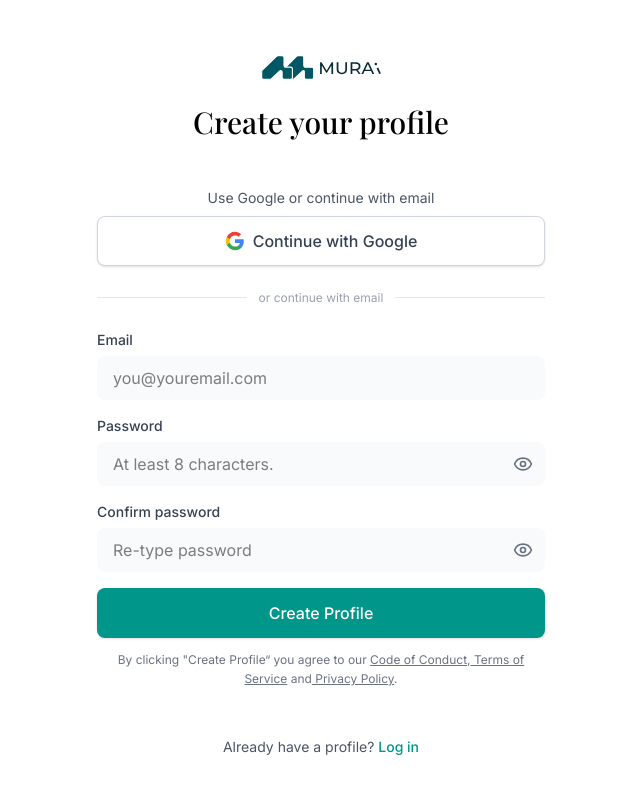
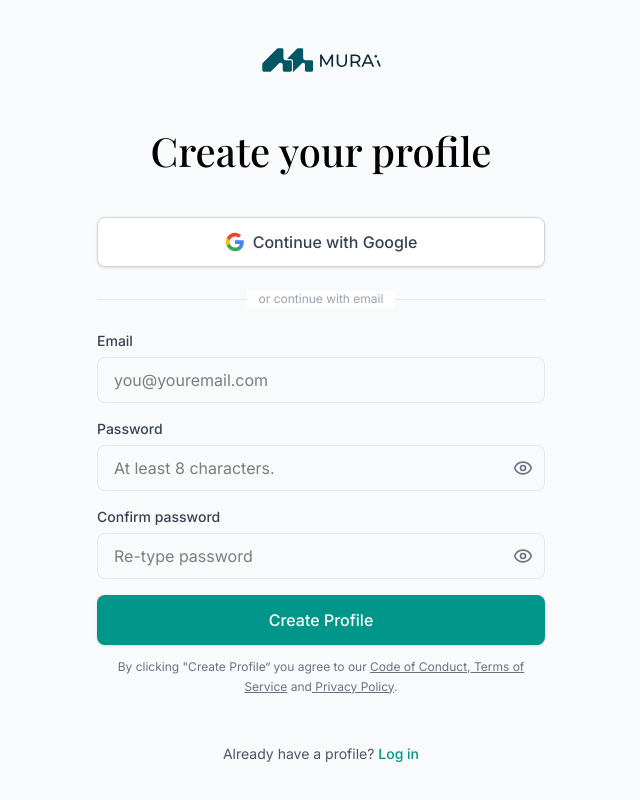
Before and after one commit to yno0/murai-final-ver, a React (Vite) app: page /signup in a window 1280 px wide. Shown: the whole page, without its empty margins (319-959 px from the left). Built offline with nearby package versions, Linux system fonts and the light colour scheme.

Commit message:
fix ui for signup

```diff
--- a/src/client/pages/Signup.jsx
+++ b/src/client/pages/Signup.jsx
@@ -17,20 +17,19 @@
   };
 
     return (
-    <div className="min-h-screen w-full bg-white flex flex-col items-center justify-center px-4 font-['Inter']">
+    <div className="min-h-screen w-full bg-gray-50 flex flex-col items-center justify-center px-4 font-['Inter']">
 
       {/* Top logo and heading outside the card */}
-      <div className="w-full max-w-lg text-center mb-4">
+      <div className="w-full max-w-lg text-center ">
         <div className="mb-3 flex justify-center">
           <img src={Logo} alt="Logo" className="w-30 h-12 object-contain" />
         </div>
-        <h1 className="text-2xl md:text-3xl font-medium text-black-900 font-['Playfair_Display']">Create your profile</h1>
+        <h1 className="text-2xl md:text-[40px] mt-10 font-medium text-black-900 font-['Playfair_Display']">Create your profile</h1>
       </div>
 
-      <div className="w-full max-w-lg bg-white rounded-2xl p-6 md:p-8">
+      <div className="w-full max-w-lg  rounded-2xl p-6 md:p-8">
 
         <div className="mb-2 text-center">
-          <p className="text-gray-600 text-sm">Use Google or continue with email</p>
         </div>
 
             <button
@@ -66,7 +65,7 @@
                   id="email"
                   value={formData.email}
                   onChange={(e) => setFormData({ ...formData, email: e.target.value })}
-                  className="w-full px-4 py-2.5 rounded-lg bg-gray-50 focus:outline-none focus:ring-2 focus:ring-teal-600 focus:border-teal-600 transition-all duration-200"
+                  className="w-full px-4 py-2.5 rounded-lg bg-gray-50 border border-gray-200 focus:outline-none focus:ring-2 focus:ring-teal-600 focus:border-teal-600 transition-all duration-200"
                   placeholder="you@youremail.com"
                   required
                 />
@@ -82,7 +81,7 @@
                     id="password"
                     value={formData.password}
                     onChange={(e) => setFormData({ ...formData, password: e.target.value })}
-                    className="w-full px-4 py-2.5 rounded-lg bg-gray-50 focus:outline-none focus:ring-2 focus:ring-teal-600 focus:border-teal-600 transition-all duration-200"
+                    className="w-full px-4 py-2.5 rounded-lg bg-gray-50 border border-gray-200 focus:outline-none focus:ring-2 focus:ring-teal-600 focus:border-teal-600 transition-all duration-200"
                     placeholder="At least 8 characters."
                     required
                   />
@@ -107,7 +106,7 @@
                     id="confirmPassword"
                     value={formData.confirmPassword}
                     onChange={(e) => setFormData({ ...formData, confirmPassword: e.target.value })}
-                    className="w-full px-4 py-2.5 rounded-lg bg-gray-50 focus:outline-none focus:ring-2 focus:ring-teal-600 focus:border-teal-600 transition-all duration-200"
+                    className="w-full px-4 py-2.5 rounded-lg bg-gray-50 border border-gray-200 focus:outline-none focus:ring-2 focus:ring-teal-600 focus:border-teal-600 transition-all duration-200"
                     placeholder="Re-type password"
                     required
                   />
```
